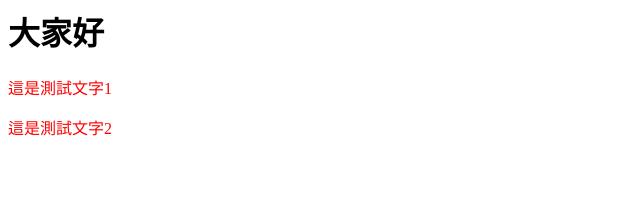
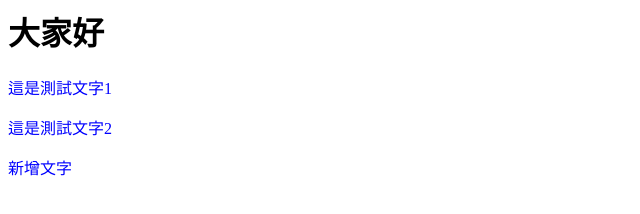
Before and after one commit to dianeeeeeeeeeeee/hahow-git, a plain HTML site: page index2.html in a window 1280 px wide. Shown: the whole page, without its empty margins (0-640 px from the left). Drawn offline with Linux system fonts and the light colour scheme.

Commit message:
update index2.html and main.css

```diff
--- a/index2.html
+++ b/index2.html
@@ -8,5 +8,6 @@
     <h1>大家好</h1>
     <p class="red-color">這是測試文字1</p>
     <p class="red-color">這是測試文字2</p>
+    <p class="red-color">新增文字</p>
   </body>
 </html>
--- a/style/main.css
+++ b/style/main.css
@@ -1,3 +1,3 @@
 .red-color {
-  color: red;
+  color: blue;
 }
```
